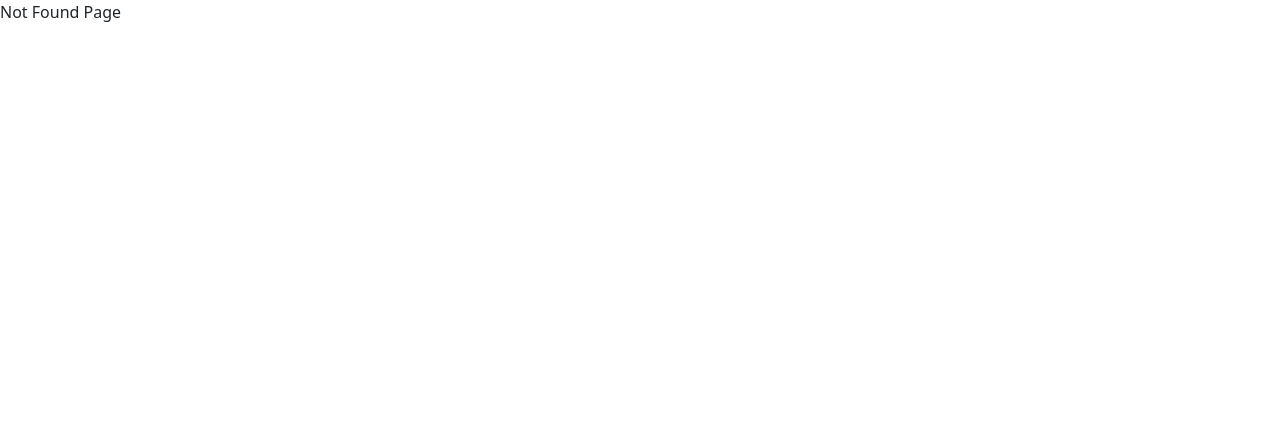
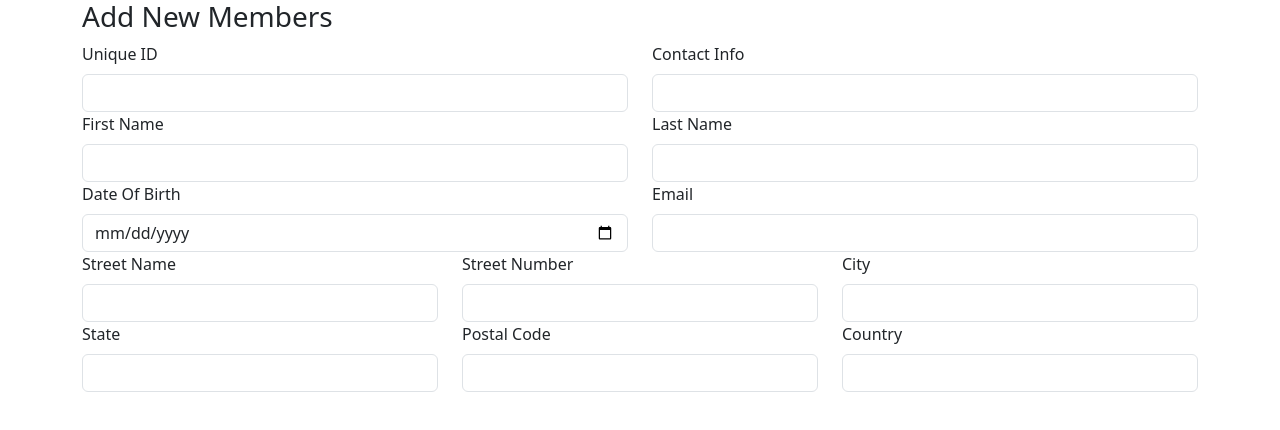
Before and after one commit to Parv-een/TD_Logix, a React (Vite) app: page /driver in a window 1280 px wide. Before the commit this address had no page. Shown: the top 430 px of the page. Built offline with nearby package versions, Linux system fonts and the light colour scheme.

Commit message:
driver page layout is done

```diff
--- a/package.json
+++ b/package.json
@@ -14,6 +14,7 @@
     "react": "^18.3.1",
     "react-bootstrap": "^2.10.4",
     "react-dom": "^18.3.1",
+    "react-icons": "^5.3.0",
     "react-router-dom": "^6.26.1"
   },
   "devDependencies": {
--- a/src/Layout/Layout.tsx
+++ b/src/Layout/Layout.tsx
@@ -1,5 +1,5 @@
 import { Nav, Navbar } from "react-bootstrap";
-import { NavLink } from "react-router-dom";
+import { IoLogOutOutline } from "react-icons/io5";
 
 export default function Layout() {
   return (
@@ -8,24 +8,26 @@ export default function Layout() {
         <Navbar.Brand href="#home">
           <img
             src="./src/assets/road-truckicon.jpg"
-            width="50"
-            height="50"
+            width="30"
+            height="30"
             className="d-inline-block align-top"
             alt="Road-Truck-Icon"
           />{" "}
-          TD Logix
         </Navbar.Brand>
 
         <Navbar.Toggle aria-controls="basic-navbar-nav" />
         <Navbar.Collapse id="basic-navbar-nav">
           <Nav className="me-auto">
-            <NavLink to="/home">Home</NavLink>
-            <NavLink to="/trucks">Vehicle Catalogue</NavLink>
-            <NavLink to="/driver">Crew Members</NavLink>
-            <NavLink to="/shipment">Shipments</NavLink>
+            <Nav.Link href="/home">Home</Nav.Link>
+            <Nav.Link href="/trucks">Vehicle Catalogue</Nav.Link>
+            <Nav.Link href="/driver">Crew Members</Nav.Link>
+            <Nav.Link href="/shipment">Shipments</Nav.Link>
           </Nav>
           <Nav>
-            <NavLink to="/login">Logout</NavLink>
+            <Nav.Link href="/login">
+              <IoLogOutOutline />
+              Logout
+            </Nav.Link>
             <Nav.Link eventKey={2} href="#profile">
               Profile
             </Nav.Link>
--- a/src/Navigation/Routes.tsx
+++ b/src/Navigation/Routes.tsx
@@ -7,15 +7,15 @@ import HomePage from "../Pages/HomePage/HomePage";
 import LoginPage from "../Pages/LoginPage/LoginPage";
 
 import Layout from "../Layout/Layout";
+import Driver from "../Pages/DriversList/Driver";
 
 const routes = createRoutesFromElements(
   <>
-  <Route path= " /" element={<Layout />}></Route>
+    <Route path="layout" element={<Layout />}></Route>
+    <Route path="driver" element={<Driver />}></Route>
     <Route path="home" element={<HomePage />}></Route>
 
     <Route path="login" element={<LoginPage />}></Route>
-
-
 
     <Route path="*" element={<div>Not Found Page</div>}></Route>
   </>
--- /dev/null
+++ b/src/Pages/DriversList/Driver.tsx
@@ -0,0 +1,190 @@
+import { useState } from "react";
+import Address from "../../models/Address";
+import { Col, Container, Form, FormLabel, Row } from "react-bootstrap";
+
+export default function Driver() {
+  const [firstName, setFirstName] = useState("");
+  const [lastName, setLastName] = useState("");
+  //   const [status, setStatus] = useState("");
+  const [id, setId] = useState("");
+  const [dateOfBirth, setDateOfBirth] = useState("");
+  const [email, setEmail] = useState("");
+  const [phoneNumber, setPhoneNumber] = useState("");
+  const [address, setAddress] = useState<Address>({
+    streetName: " ",
+    streetNumber: 0,
+    city: "",
+    state: "",
+    country: "",
+    zip: "",
+  });
+
+  return (
+    <Container>
+      <Form>
+        <h3> Add New Members</h3>
+        <Row>
+          <Col>
+            <FormLabel> Unique ID </FormLabel>
+            <Form.Control
+              type="number"
+              required
+              title="id"
+              value={id}
+              onChange={(e) => setId(e.target.value)}
+            ></Form.Control>
+          </Col>
+          <Col>
+            <FormLabel> Contact Info</FormLabel>
+            <Form.Control
+              type="number"
+              required
+              title="Phone Number"
+              value={phoneNumber}
+              onChange={(e) => setPhoneNumber(e.target.value)}
+            ></Form.Control>
+          </Col>
+        </Row>
+        <Row>
+          <Col>
+            <FormLabel> First Name </FormLabel>
+            <Form.Control
+              type="text"
+              required
+              title="First Name"
+              value={firstName}
+              onChange={(e) => setFirstName(e.target.value)}
+            ></Form.Control>
+          </Col>
+          <Col>
+            <FormLabel> Last Name </FormLabel>
+            <Form.Control
+              type="text"
+              required
+              title="Last Name"
+              value={lastName}
+              onChange={(e) => setLastName(e.target.value)}
+            ></Form.Control>
+          </Col>
+        </Row>
+        <Row>
+          <Col>
+            <FormLabel> Date Of Birth </FormLabel>
+            <Form.Control
+              type="date"
+              required
+              title="Date Of Birth"
+              value={dateOfBirth}
+              onChange={(e) => setDateOfBirth(e.target.value)}
+            ></Form.Control>
+          </Col>
+          <Col>
+            <FormLabel> Email </FormLabel>
+            <Form.Control
+              type="email"
+              required
+              title="Email"
+              value={email}
+              onChange={(e) => setEmail(e.target.value)}
+            ></Form.Control>
+          </Col>
+        </Row>
+
+        <Row>
+          <Col>
+            <FormLabel> Street Name </FormLabel>
+            <Form.Control
+              type="text"
+              required
+              title="Street Name"
+              value={address.streetName}
+              onChange={(e) =>
+                setAddress((prevState) => ({
+                  ...prevState,
+                  name: e.target.value,
+                }))
+              }
+            ></Form.Control>
+          </Col>
+          <Col>
+            <FormLabel> Street Number </FormLabel>
+            <Form.Control
+              type="text"
+              required
+              title="Street Name"
+              value={address.streetName}
+              onChange={(e) =>
+                setAddress((prevState) => ({
+                  ...prevState,
+                  name: e.target.value,
+                }))
+              }
+            ></Form.Control>
+          </Col>
+          <Col>
+            <FormLabel> City </FormLabel>
+            <Form.Control
+              type="text"
+              required
+              title="City"
+              value={address.city}
+              onChange={(e) =>
+                setAddress((prevState) => ({
+                  ...prevState,
+                  city: e.target.value,
+                }))
+              }
+            ></Form.Control>
+          </Col>
+        </Row>
+        <Row>
+          <Col>
+            <FormLabel> State </FormLabel>
+            <Form.Control
+              type="text"
+              required
+              title="State"
+              value={address.state}
+              onChange={(e) =>
+                setAddress((prevState) => ({
+                  ...prevState,
+                  state: e.target.value,
+                }))
+              }
+            ></Form.Control>
+          </Col>
+          <Col>
+            <FormLabel> Postal Code</FormLabel>
+            <Form.Control
+              type="text"
+              required
+              title="Postal Code"
+              value={address.zip}
+              onChange={(e) =>
+                setAddress((prevState) => ({
+                  ...prevState,
+                  zip: e.target.value,
+                }))
+              }
+            ></Form.Control>
+          </Col>
+          <Col>
+            <FormLabel> Country </FormLabel>
+            <Form.Control
+              type="text"
+              required
+              title="Country"
+              value={address.country}
+              onChange={(e) =>
+                setAddress((prevState) => ({
+                  ...prevState,
+                  country: e.target.value,
+                }))
+              }
+            ></Form.Control>
+          </Col>
+        </Row>
+      </Form>
+    </Container>
+  );
+}
--- a/src/models/DriverList.ts
+++ b/src/models/DriverList.ts
@@ -3,7 +3,7 @@ import Address from "./Address";
 export default interface Driverlist {
     firstName: string;
     lastName: string;
-    id: number;
+    id: number | string;
     dateOfBirth: Date;
     email: string;
     phoneNumber: number;
```
Also changed, not shown: src/Pages/LoginPage/LoginPage.module.css (renamed from src/Pages/LoginPage/LoginPage/module.css), 1 other file (tests, documents, lock files or other folders).
